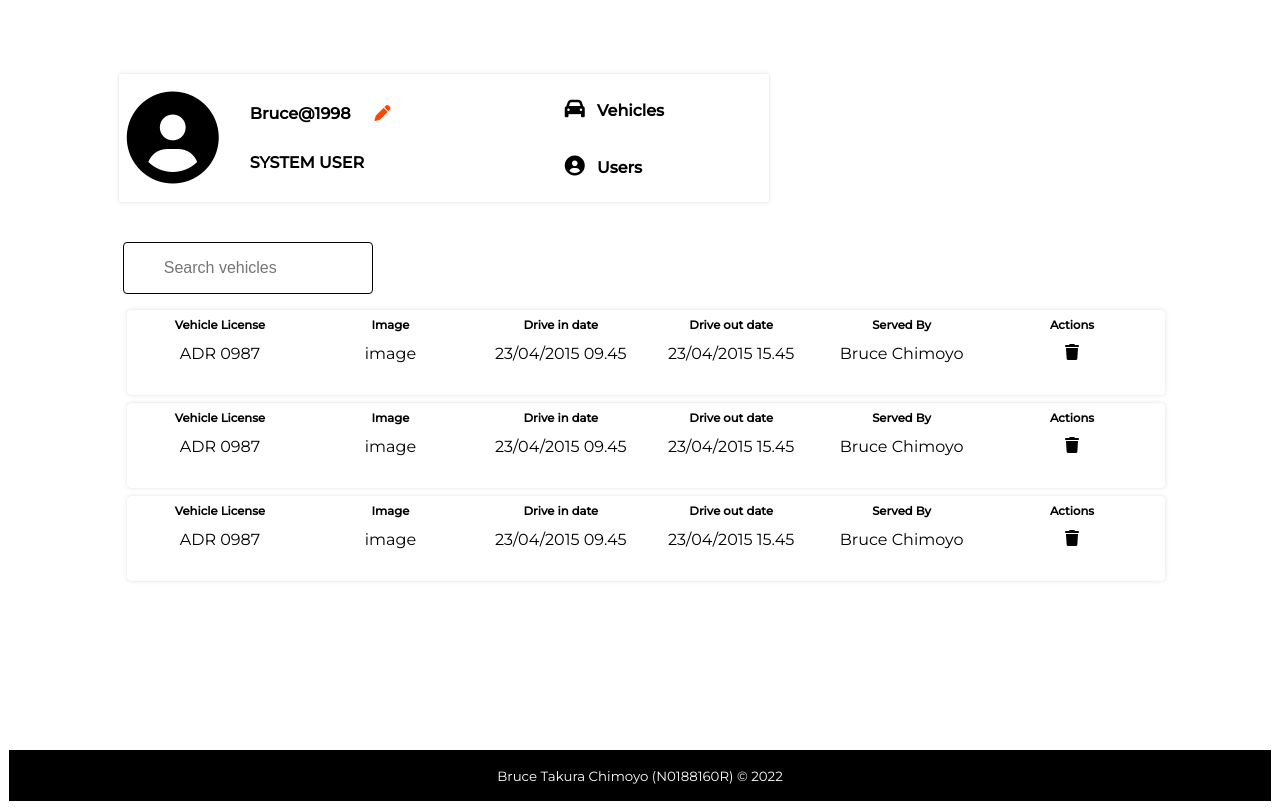
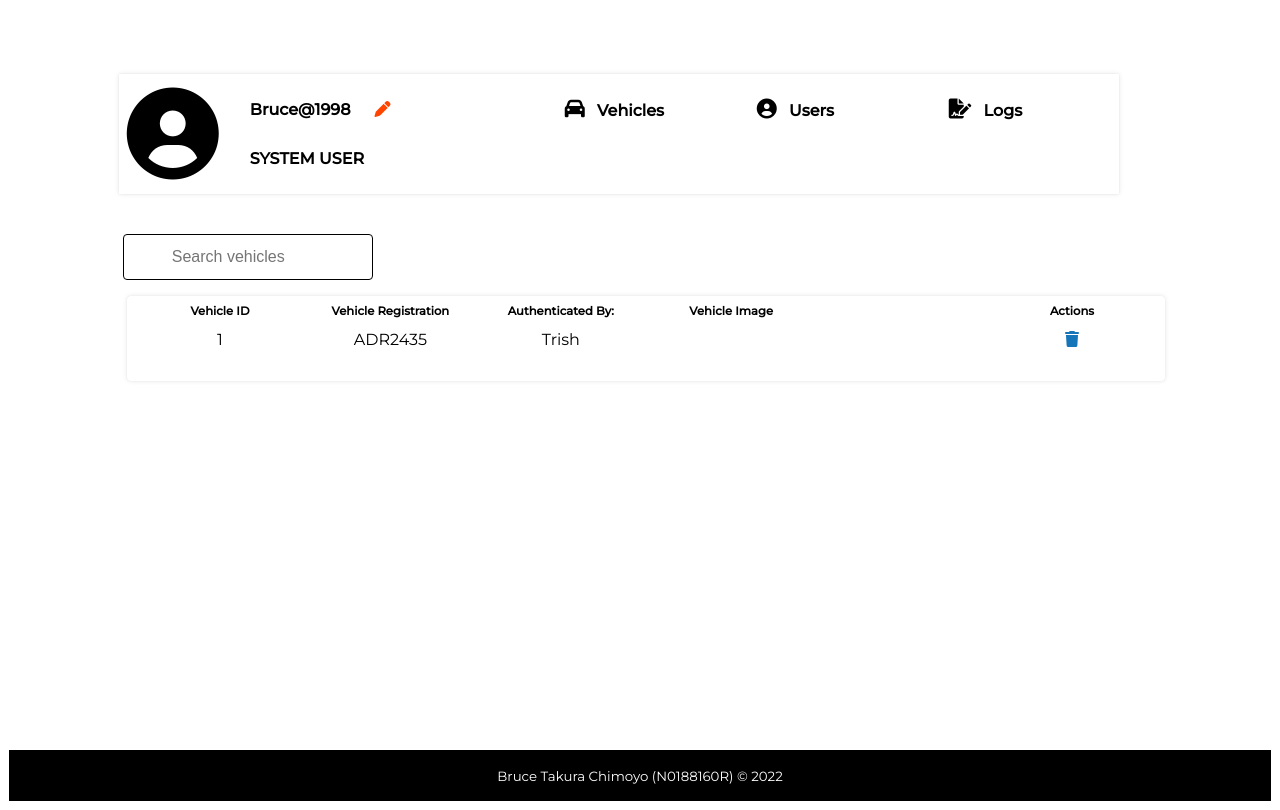
Before and after one commit to user-bruce/ANPR-Based-Access-Control, a Flask app: page /account in a window 1280 px wide. Shown: the part 144-954 px from the top of the page. Run offline with Flask 2, Linux system fonts and the light colour scheme; data comes from the database, SQL or seed files in the repository; both versions use the stored data as it was after the commit.

Commit message:
Connected the dashboard to db

```diff
--- a/app.py
+++ b/app.py
@@ -1,10 +1,14 @@
+from datetime import datetime
+from dateutil import parser
 from enum import unique
 from imp import reload
+from sqlalchemy.orm import sessionmaker, relationship
 from multiprocessing import managers
 from flask import Flask, flash, redirect, session, render_template, Response, request, url_for
 import cv2
 import numpy as np
 from skimage.filters import threshold_local
+from sqlalchemy import ForeignKey
 import tensorflow as tf
 from skimage import measure
 import imutils
@@ -50,7 +54,7 @@ class User(UserMixin, db.Model):
     username = db.Column(db.String(20), unique=True, nullable=False)
     password = db.Column(db.String(20), nullable=False)
     phone = db.Column(db.String(20), nullable=False)
-    role = db.Column(db.String(25), nullable=False)
+    role = db.Column(db.Integer, nullable=False)
 
     #Constructor
     def __init__(self, username, password, phone, role):
@@ -71,8 +75,20 @@ class Vehicle(db.Model):
 
     vehicle_id = db.Column(db.Integer, primary_key=True)
     vehicle_reg = db.Column(db.String(10), unique=True)
-    img = db.Column(db.LargeBinary,nullable=True)
+    user_id = db.Column(db.Integer, ForeignKey('Users.id'))
+    vehicle_img = db.Column(db.LargeBinary,nullable=True)
 
+#Vehicle log model
+class VehicleLog(db.Model):
+
+    __tablename__="vehicle_logs"
+
+    vehicle_id = db.Column(db.Integer, nullable=False)
+    drive_in_date = db.Column(db.String(15), nullable=False)
+    drive_out_date = db.Column(db.String(15), nullable=True)
+    user = db.Column(db.Integer, nullable=True)
+    drive_out_time = db.Column(db.String(15), nullable=True)
+    drive_in_time = db.Column(db.String(15), nullable=False, primary_key=True)
 
 
 ##Read camera function
@@ -131,15 +147,16 @@ def home_page():
                 if bcrypt.check_password_hash(user.password, password):
                     print('Logged in!...')
                     login_user(user)
+                    flash("Succcessfuly Logged In !")
                     return redirect(url_for('dashboard'))
 
 
     return render_template('home.html', error=error, form=form)
 
-
 @app.route('/logout', methods=['GET', 'POST'])
 def logout():
     logout()
+    flash("Succcessfuly Logged Out !")
     return redirect(url_for('login'))
 
 
@@ -195,11 +212,18 @@ def vehicles():
 
 @app.route('/account')
 def account_page():
-    return render_template('account.html')
+    users = []
+    vehicles = Vehicle.query.all()
+    vehicle_count = len(vehicles)
+    for vehicle in vehicles:
+        user = User.query.filter_by(id=vehicle.user_id).first()
+        users.append(user.username)
+    return render_template('account.html',vehicle_count=vehicle_count, vehicles=vehicles, users=users)
 
 @app.route('/users')
 def users_page():
-    return render_template('users-list.html')
+    users = User.query.all()
+    return render_template('users-list.html', users=users)
 
 @app.route('/add-user', methods=['GET','POST'])
 def add_user_page():
@@ -227,11 +251,25 @@ def add_user_page():
             print(password)
             hashed_password = bcrypt.generate_password_hash(password)
 
-            user = User(username=username,password=hashed_password,phone=phone, role=role )
+            user = User(username=username, password=hashed_password,phone=phone, role=role)
             db.session.add(user)
             db.session.commit()
-            return redirect(url_for('account_page'))
+            return redirect(url_for('add_user'))
     return render_template('add-user.html', form=form,username_error=username_error, phone_error=phone_error)
+
+@app.route('/delete_user', methods=['DELETE','GET','POST'])
+def delete_user(user_id):
+    user = User.query.filter_by(id=user_id).first()
+    db.session.delete(user)
+    db.session.commit()
+    return redirect(url_for('users_page'))
+
+@app.route('/delete_vehicle', methods=['DELETE','GET','POST'])
+def delete_vehicle(id):
+    vehicle = Vehicle.query.filter_by(vehicle_id=id).first()
+    db.session.delete(vehicle)
+    db.session.commit()
+    return redirect(url_for('account_page'))
 
 @app.route('/profile', methods=['GET', 'POST'])
 def edit_profile():
--- a/main.py
+++ b/main.py
@@ -333,7 +333,7 @@ if __name__ == "__main__":
     # Initialize the Neural Network
     model = NeuralNetwork()
 
-    cap = cv2.VideoCapture(0)
+    cap = cv2.VideoCapture('test_videos/video.MOV')
     while (cap.isOpened()):
         ret, img = cap.read()
         if ret == True:
--- a/static/css/main.css
+++ b/static/css/main.css
@@ -791,9 +791,9 @@ p {
     display: flex;
     display: grid;
     justify-content: flex-start;
-    align-items: center;
+    align-items: flex-start;
     gap: 10rem;
-    max-width: 650px;
+    max-width: 1000px;
     padding: .875rem .5rem;
     box-shadow: rgba(0, 0, 0, 0.1) 0px 0px 5px 0px, rgba(0, 0, 0, 0.1) 0px 0px 1px 0px;
     grid-template-columns: 1fr 6fr;
@@ -807,11 +807,17 @@ p {
     justify-content: flex-start;
 }
 
-.name-and-edit-container,
-.entities-container {
+.name-and-edit-container {
     display: grid;
     grid-template-rows: repeat(2, 1fr);
     gap: .875rem;
+}
+
+.entities-container {
+    display: grid;
+    grid-template-rows: 1;
+    grid-template-columns: repeat(3, 1fr);
+    gap: 10px;
 }
 
 .entities-container>a {
@@ -966,6 +972,13 @@ p {
     box-shadow: rgb(0 0 0 / 10%) 0px 0px 5px 0px, rgb(0 0 0 / 10%) 0px 0px 1px 0px;
 }
 
+.vehicle-search-area {
+    display: grid;
+    grid-template-columns: 1fr 1fr;
+    gap: 2rem;
+    width: 450px;
+}
+
 
 /* Add new user functionality */
 
--- a/templates/account.html
+++ b/templates/account.html
@@ -34,100 +34,51 @@
                             <span class="entity-name">Users</span>
                         </div>
                     </a>
+                    <a href={{ "./vehicles"}}>
+                        <div class="entity-item">
+                            <i class="fa-solid fa-file-signature entity-icon"></i>
+                            <span class="entity-name">Logs</span>
+                        </div>
+                    </a>
                 </div>
             </div>
             <div class="account-main-container">
 
                 <div class="account-lists-area">
                     <div class="lists-area-row">
-                        <div class="serach-container">
+                        <div class="search-container vehicle-search-area">
                             <input name="search-input" class="input-item search-input-control" placeholder="Search vehicles" type="text"> </div>
                         <div class="vehicles-list">
+                            {% for i in range(vehicle_count)%}
                             <div class="list-item account-list-item">
                                 <div class="list-item-grid">
                                     <div class="item-grid-entry">
-                                        <span class="item-title">Vehicle License</span>
-                                        <span class="item-value"> ADR 0987</span>
+                                        <span class="item-title">Vehicle ID</span>
+                                        <span class="item-value"> {{ vehicles[i].vehicle_id }}</span>
                                     </div>
                                     <div class="item-grid-entry">
-                                        <span class="item-title">Image</span>
-                                        <span class="item-value"> image</span>
+                                        <span class="item-title">Vehicle Registration</span>
+                                        <span class="item-value">{{ vehicles[i].vehicle_reg }}</span>
                                     </div>
                                     <div class="item-grid-entry">
-                                        <span class="item-title">Drive in date</span>
-                                        <span class="item-value"> 23/04/2015 09.45</span>
+                                        <span class="item-title">Authenticated By:</span>
+                                        <div class="vehicle-server">{{ users[i] }}</div>
                                     </div>
                                     <div class="item-grid-entry">
-                                        <span class="item-title">Drive out date</span>
-                                        <span class="item-value"> 23/04/2015 15.45</span>
+                                        <span class="item-title">Vehicle Image</span>
+                                        <span class="item-value"></span>
                                     </div>
                                     <div class="item-grid-entry">
-                                        <span class="item-title">Served By</span>
-                                        <div class="vehicle-server">Bruce Chimoyo</div>
+                                        <span class="item-title"></span>
+                                        <span class="item-value"></span>
                                     </div>
                                     <div class="item-grid-entry">
                                         <span class="item-title">Actions</span>
-                                        <i class="fa-solid fa-trash"></i>
+                                        <a href={{url_for('delete_vehicle', id=vehicles[i].vehicle_id)}}><i class="fa-solid fa-trash"></i></a>
                                     </div>
                                 </div>
                             </div>
-                            <div class="list-item account-list-item">
-                                <div class="list-item-grid">
-                                    <div class="item-grid-entry">
-                                        <span class="item-title">Vehicle License</span>
-                                        <span class="item-value"> ADR 0987</span>
-                                    </div>
-                                    <div class="item-grid-entry">
-                                        <span class="item-title">Image</span>
-                                        <span class="item-value"> image</span>
-                                    </div>
-                                    <div class="item-grid-entry">
-                                        <span class="item-title">Drive in date</span>
-                                        <span class="item-value"> 23/04/2015 09.45</span>
-                                    </div>
-                                    <div class="item-grid-entry">
-                                        <span class="item-title">Drive out date</span>
-                                        <span class="item-value"> 23/04/2015 15.45</span>
-                                    </div>
-                                    <div class="item-grid-entry">
-                                        <span class="item-title">Served By</span>
-                                        <div class="vehicle-server">Bruce Chimoyo</div>
-                                    </div>
-                                    <div class="item-grid-entry">
-                                        <span class="item-title">Actions</span>
-                                        <i class="fa-solid fa-trash"></i>
-                                    </div>
-                                </div>
-                            </div>
-                            <div class="list-item account-list-item">
-                                <div class="list-item-grid">
-                                    <div class="item-grid-entry">
-                                        <span class="item-title">Vehicle License</span>
-                                        <span class="item-value"> ADR 0987</span>
-                                    </div>
-                                    <div class="item-grid-entry">
-                                        <span class="item-title">Image</span>
-                                        <span class="item-value"> image</span>
-                                    </div>
-                                    <div class="item-grid-entry">
-                                        <span class="item-title">Drive in date</span>
-                                        <span class="item-value"> 23/04/2015 09.45</span>
-                                    </div>
-                                    <div class="item-grid-entry">
-                                        <span class="item-title">Drive out date</span>
-                                        <span class="item-value"> 23/04/2015 15.45</span>
-                                    </div>
-                                    <div class="item-grid-entry">
-                                        <span class="item-title">Served By</span>
-                                        <div class="vehicle-server">Bruce Chimoyo</div>
-                                    </div>
-                                    <div class="item-grid-entry">
-                                        <span class="item-title">Actions</span>
-                                        <i class="fa-solid fa-trash"></i>
-                                    </div>
-                                </div>
-                            </div>
-
+                            {% endfor %}
                         </div>
                     </div>
                 </div>
--- a/templates/add-user.html
+++ b/templates/add-user.html
@@ -24,7 +24,7 @@
                                         {% endif%}
                                     </div>
                                     <div class="username-container input-container">
-                                        <div class="label-wrapper"><label for="username" class="input-label">Phone</label></div>
+                                        <div class="label-wrapper"><label for="phone" class="input-label">Phone</label></div>
                                         <input name="phone" id="phone" class="input-item" type="text"> {% if phone_error %}
                                         <div class="label-wrapper"><span class="validation-error_message">{{ phone_error }}</span></div>
                                         {% endif%}
--- a/templates/vehicles.html
+++ b/templates/vehicles.html
@@ -8,11 +8,7 @@
             <div class="search-container">
                 <input class="input-control" type="text" placeholder="Search by license plate" />
             </div>
-            <select class="filter-select" default="Filter By:">
-                        <option>Today Only</option>
-                        <option>Without driveout date</option>
-                        <option>Most frequent</option>
-                    </select>
+
         </div>
         <div class="vehicles-list-container">
             <div class="vehicles-list-row">
```
Also changed, not shown: templates/home.html (+9 -4 lines), templates/users-list.html (+18 -10 lines), db.sqlite.
